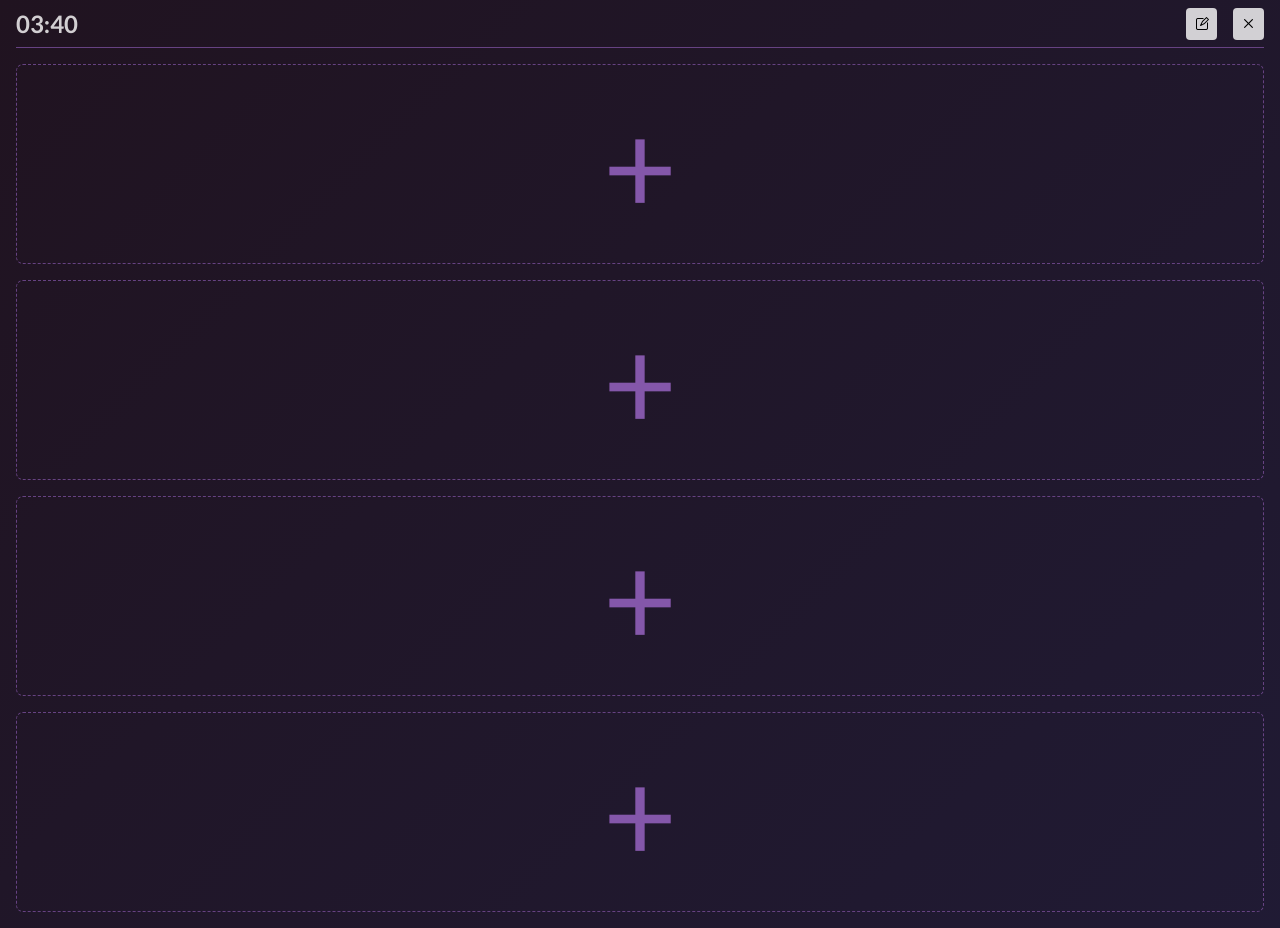
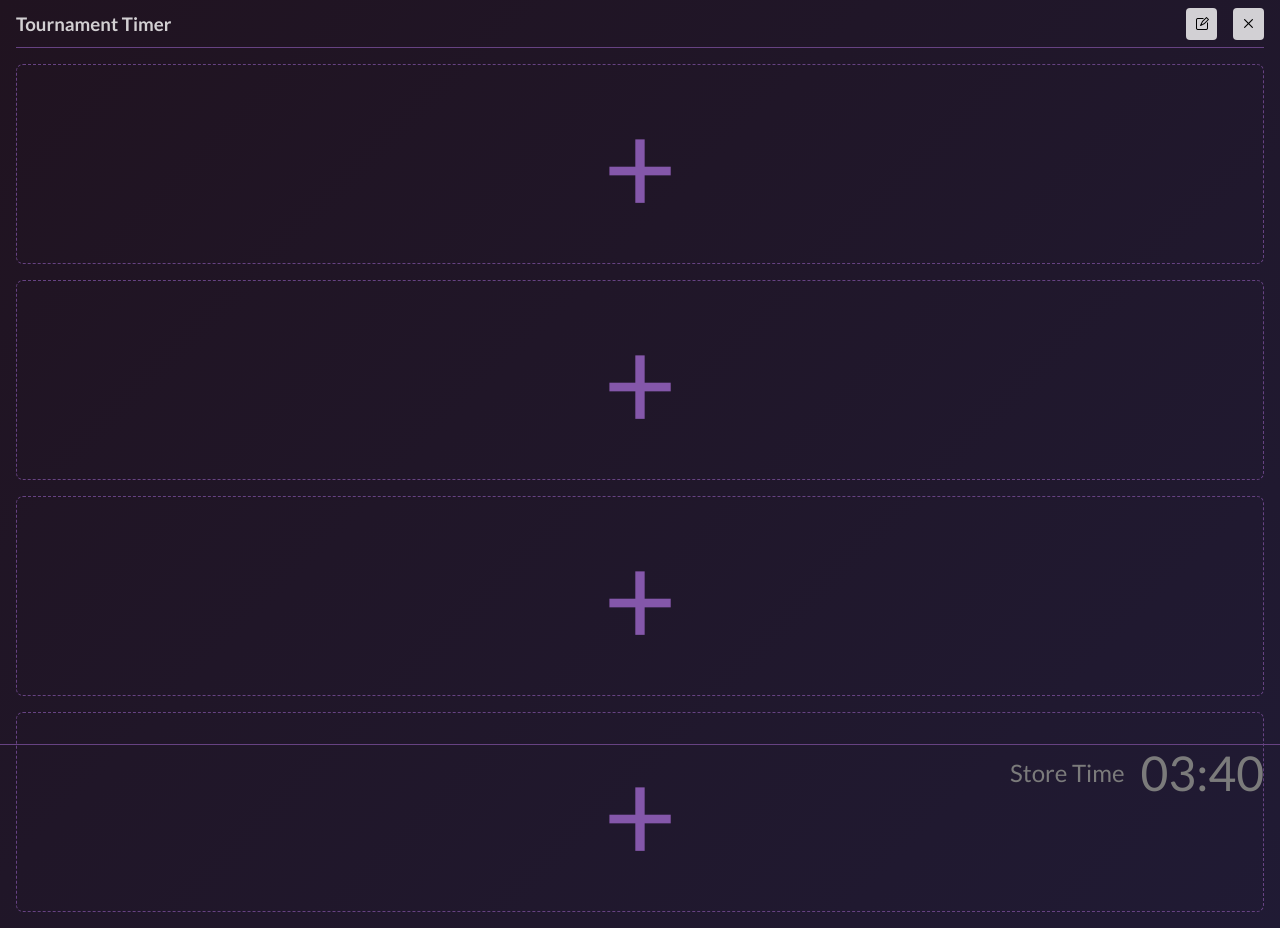
Before and after one commit to Sylencia/tournament-timer, a React (Vite) app: page / in a window 1280 px wide. Built offline with nearby package versions, Linux system fonts and the light colour scheme.

Commit message:
Move store time to footer

```diff
--- a/src/App.tsx
+++ b/src/App.tsx
@@ -5,9 +5,10 @@ import { Header } from "./components/Header";
 import { Event } from "./components/Event";
 import "./App.scss";
 import { useUpdateTick } from "./hooks/useUpdateTick";
+import { Footer } from "./components/Footer";
 
 function App() {
-  const { colorScheme } = useContext(PrefsContext);
+  const { colorScheme, showHeader } = useContext(PrefsContext);
   useUpdateTick(1000);
 
   return (
@@ -15,13 +16,15 @@ function App() {
       className={clsx("app-container", {
         light: colorScheme === "light",
         dark: colorScheme === "dark",
+        "top-pad": !showHeader,
       })}
     >
-      <Header />
+      {showHeader && <Header />}
       <Event id={1} />
       <Event id={2} />
       <Event id={3} />
       <Event id={4} />
+      <Footer />
     </div>
   );
 }
--- /dev/null
+++ b/src/components/Footer/Footer.scss
@@ -0,0 +1,26 @@
+@import "@radix-ui/colors/purple.css";
+@import "@radix-ui/colors/purple-dark.css";
+@import "@radix-ui/colors/gray.css";
+@import "@radix-ui/colors/gray-dark.css";
+
+.footer-container {
+  display: flex;
+  align-items: center;
+  justify-content: flex-end;
+  position: fixed;
+  bottom: 0;
+  height: 3.5rem;
+  width: 100%;
+  border-top: 1px solid var(--purple-7);
+  padding: 0 1rem;
+  gap: 1rem;
+  color: var(--gray-10);
+
+  .label {
+    font-size: 1.5rem;
+  }
+
+  .current-time {
+    font-size: 3rem;
+  }
+}
--- /dev/null
+++ b/src/components/Footer/Footer.tsx
@@ -0,0 +1,35 @@
+import { useEffect, useState } from "react";
+import "./Footer.scss";
+
+const getCurrentTimeString = (): string => {
+  const now = new Date();
+
+  const hours = now.getHours().toString().padStart(2, "0");
+  const minutes = now.getMinutes().toString().padStart(2, "0");
+
+  const timeString = `${hours}:${minutes}`;
+  return timeString;
+};
+
+export const Footer = () => {
+  const [currentTime, setCurrentTime] = useState<string>(
+    getCurrentTimeString()
+  );
+
+  const updateTime = (): void => {
+    setCurrentTime(getCurrentTimeString());
+  };
+
+  useEffect(() => {
+    window.addEventListener("timerTick", updateTime);
+
+    return () => window.removeEventListener("timerTick", updateTime);
+  });
+
+  return (
+    <footer className="footer-container">
+      <div className="label">Store Time</div>
+      <div className="current-time">{currentTime}</div>
+    </footer>
+  );
+};
--- /dev/null
+++ b/src/components/Footer/index.ts
@@ -0,0 +1 @@
+export { Footer } from "./Footer";
--- a/src/components/Header/Header.scss
+++ b/src/components/Header/Header.scss
@@ -17,8 +17,4 @@
     flex-direction: row;
     gap: 1rem;
   }
-
-  .current-time {
-    font-size: 1.5em;
-  }
 }
--- a/src/components/Header/Header.tsx
+++ b/src/components/Header/Header.tsx
@@ -1,41 +1,15 @@
-import { useContext, useEffect, useState } from "react";
+import { useContext } from "react";
 import "./Header.scss";
 import { PrefsContext } from "../../PrefsContext";
 import { Cross2Icon, EyeOpenIcon, Pencil2Icon } from "@radix-ui/react-icons";
 import { ExpandableButton } from "../ExpandableButton";
 
-const getCurrentTimeString = (): string => {
-  const now = new Date();
-
-  const hours = now.getHours().toString().padStart(2, "0");
-  const minutes = now.getMinutes().toString().padStart(2, "0");
-
-  const timeString = `${hours}:${minutes}`;
-  return timeString;
-};
-
 export const Header = () => {
-  const { mode, toggleMode, toggleHeader, showHeader } =
-    useContext(PrefsContext);
-
-  const [currentTime, setCurrentTime] = useState<string>(
-    getCurrentTimeString()
-  );
-
-  const updateTime = (): void => {
-    setCurrentTime(getCurrentTimeString());
-  };
-
-  useEffect(() => {
-    window.addEventListener("timerTick", updateTime);
-
-    return () => window.removeEventListener("timerTick", updateTime);
-  });
+  const { mode, toggleMode, toggleHeader } = useContext(PrefsContext);
 
   return (
     <header className="header-container">
-      <h3 className="current-time">{currentTime}</h3>
-      {showHeader && (
+      <h3>Tournament Timer</h3>
       <div className="buttons">
         <ExpandableButton
           onClick={toggleMode}
@@ -45,10 +19,9 @@ export const Header = () => {
         <ExpandableButton
           onClick={toggleHeader}
           icon={<Cross2Icon />}
-            expandedText={"Hide Buttons"}
+          expandedText={"Close Header"}
         />
       </div>
-      )}
     </header>
   );
 };
```
Lines whose indentation alone changed are shown as unchanged.
